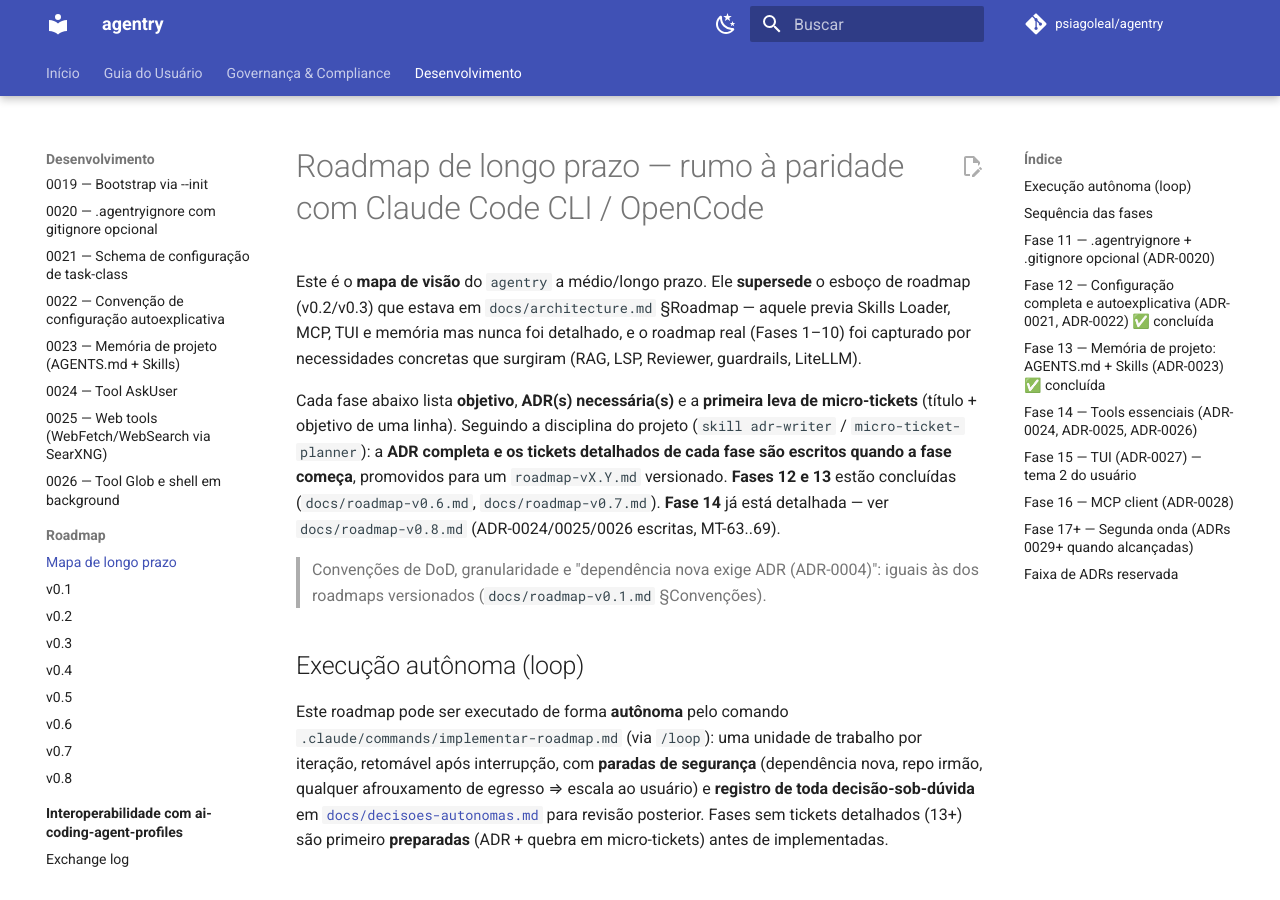
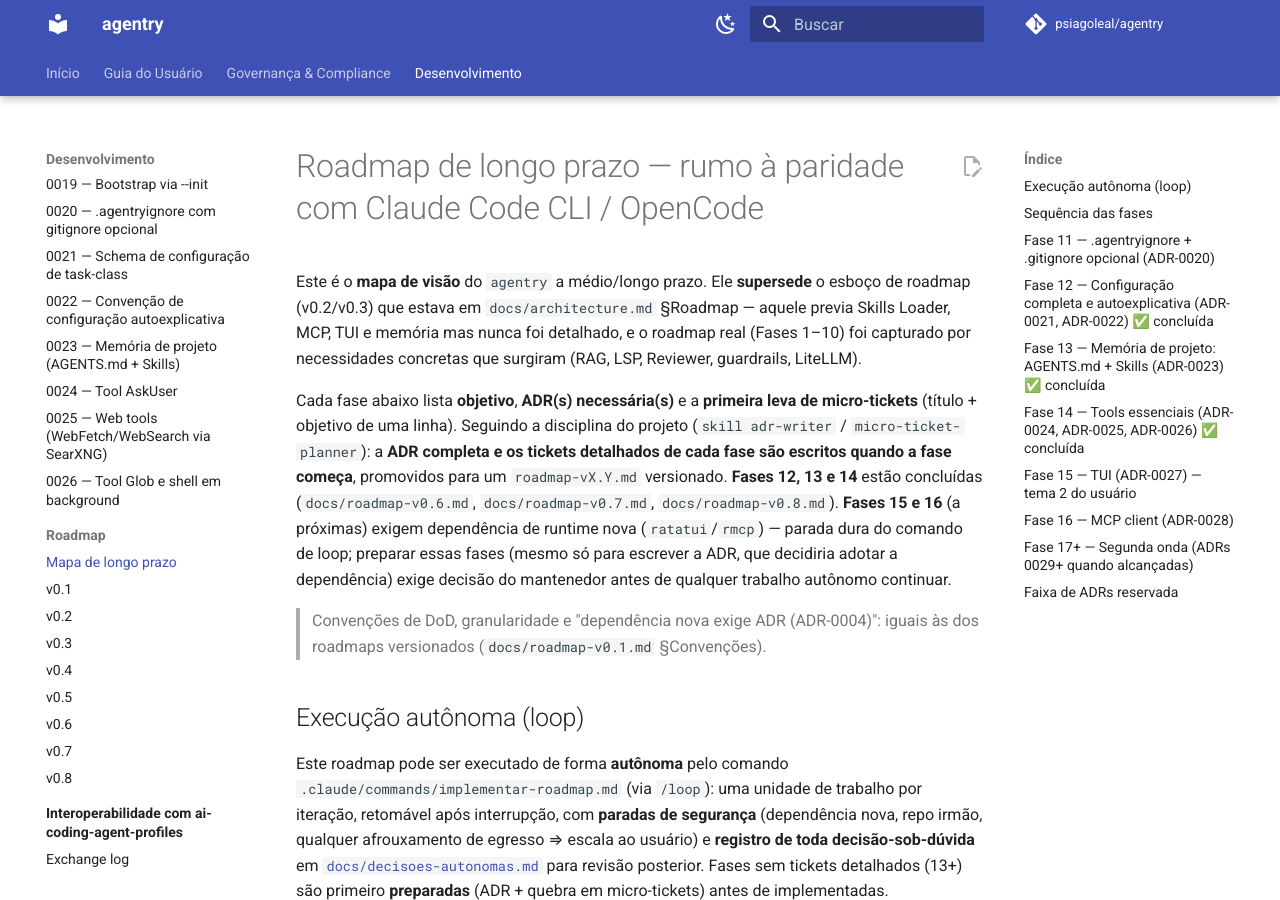
Before and after one commit to psiagoleal/agentry, an MkDocs documentation site: the page built from docs/roadmap-longo-prazo.md, in a window 1280 px wide and 900 px high. Built offline with MkDocs 1.6.1 and Material for MkDocs 9.7.7, drawn with Linux system fonts in a browser that asks for light colours; comment, search, counter and statistics services are not loaded; some of the changed text lies outside the part shown.

Commit message:
docs(roadmap): marca MT-69 concluído; fecha a Fase 14 inteira
roadmap-v0.8.md e roadmap-longo-prazo.md marcam a Fase 14 (MT-63..69)
como concluída. Fases 15 (TUI/ratatui) e 16 (MCP/rmcp) anotadas como
exigindo parada dura do comando de loop (dependência de runtime
nova) -- decisão do mantenedor necessária antes de qualquer trabalho
autônomo continuar, mesmo só para escrever a ADR de cada uma.

{agente: Claude Code; modelo: claude-sonnet-5}

```diff
--- a/docs/roadmap-longo-prazo.md
+++ b/docs/roadmap-longo-prazo.md
@@ -11,9 +11,11 @@
 micro-tickets** (título + objetivo de uma linha). Seguindo a disciplina do projeto
 (`skill adr-writer` / `micro-ticket-planner`): a **ADR completa e os tickets detalhados de
 cada fase são escritos quando a fase começa**, promovidos para um `roadmap-vX.Y.md`
-versionado. **Fases 12 e 13** estão concluídas (`docs/roadmap-v0.6.md`, `docs/roadmap-v0.7.md`).
-**Fase 14** já está detalhada — ver `docs/roadmap-v0.8.md` (ADR-0024/0025/0026 escritas,
-MT-63..69).
+versionado. **Fases 12, 13 e 14** estão concluídas (`docs/roadmap-v0.6.md`,
+`docs/roadmap-v0.7.md`, `docs/roadmap-v0.8.md`). **Fases 15 e 16** (a próximas) exigem
+dependência de runtime nova (`ratatui`/`rmcp`) — parada dura do comando de loop; preparar
+essas fases (mesmo só para escrever a ADR, que decidiria adotar a dependência) exige decisão
+do mantenedor antes de qualquer trabalho autônomo continuar.
 
 > Convenções de DoD, granularidade e "dependência nova exige ADR (ADR-0004)": iguais às dos
 > roadmaps versionados (`docs/roadmap-v0.1.md` §Convenções).
@@ -75,7 +77,7 @@
 **Detalhamento completo:** `docs/roadmap-v0.7.md` (MT-59..62, **concluídos**). ADR-0003 e
 ADR-0023 ambas `Accepted`.
 
-## Fase 14 — Tools essenciais (ADR-0024, ADR-0025, ADR-0026)
+## Fase 14 — Tools essenciais (ADR-0024, ADR-0025, ADR-0026) ✅ concluída
 
 **Objetivo:** aproximar o conjunto de ferramentas do Claude Code/OpenCode. Inclui o pedido
 explícito do usuário por uma **tool de pergunta ao usuário** e por **web search anônimo via
```
Also changed, not shown: other parts of docs/roadmap-longo-prazo.md (+2 -1 lines), docs/roadmap-v0.8.md (+6 -1 lines).
